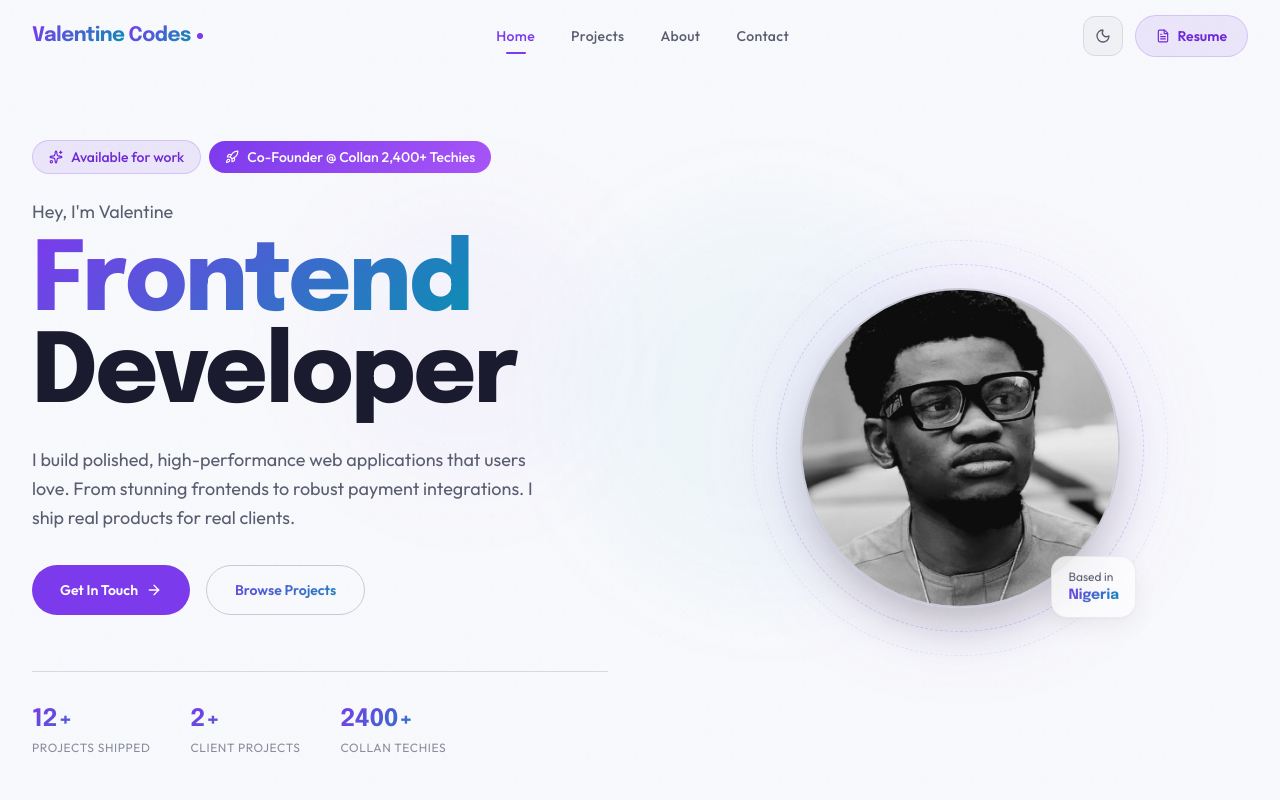
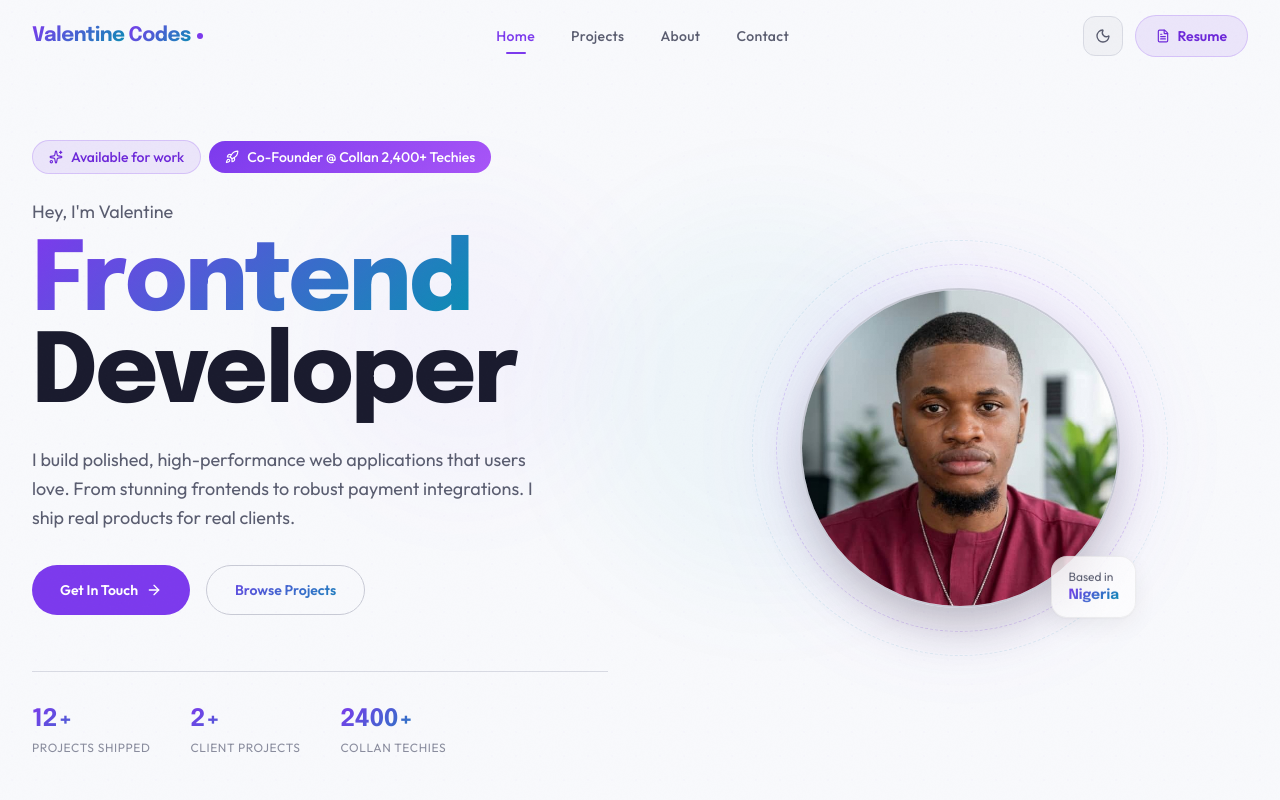
Before and after one commit to Mexican1922/Portfolio, a React (Vite) app: page / in a window 1280 px wide. Shown: the top 800 px of the page. Built offline with nearby package versions, Linux system fonts and the light colour scheme.

Commit message:
Improve portfolio: Changed the profile image

```diff
--- a/src/components/Hero.jsx
+++ b/src/components/Hero.jsx
@@ -183,7 +183,7 @@ export default function Hero() {
               {/* Avatar */}
               <div className="relative w-52 h-52 sm:w-64 sm:h-64 md:w-80 md:h-80 rounded-full overflow-hidden border-2 border-border-light shadow-2xl">
                 <img
-                  src="/images/profile.jpg"
+                  src="/images/profile.jpeg"
                   alt="Valentine Azolibe"
                   className="w-full h-full object-cover"
                 />
```
Also changed, not shown: Images/me.jpeg (added), public/images/profile.jpeg (added).
